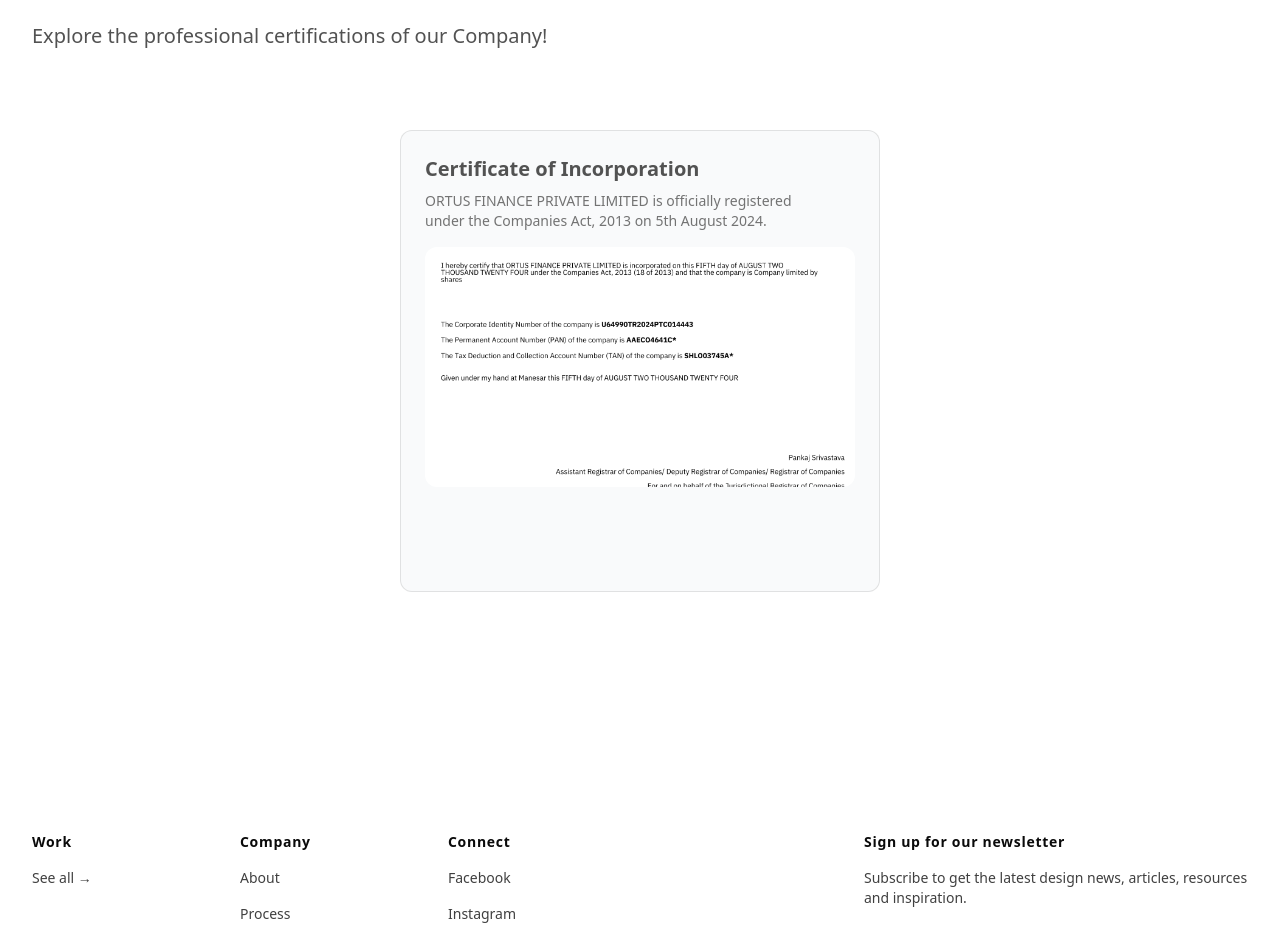
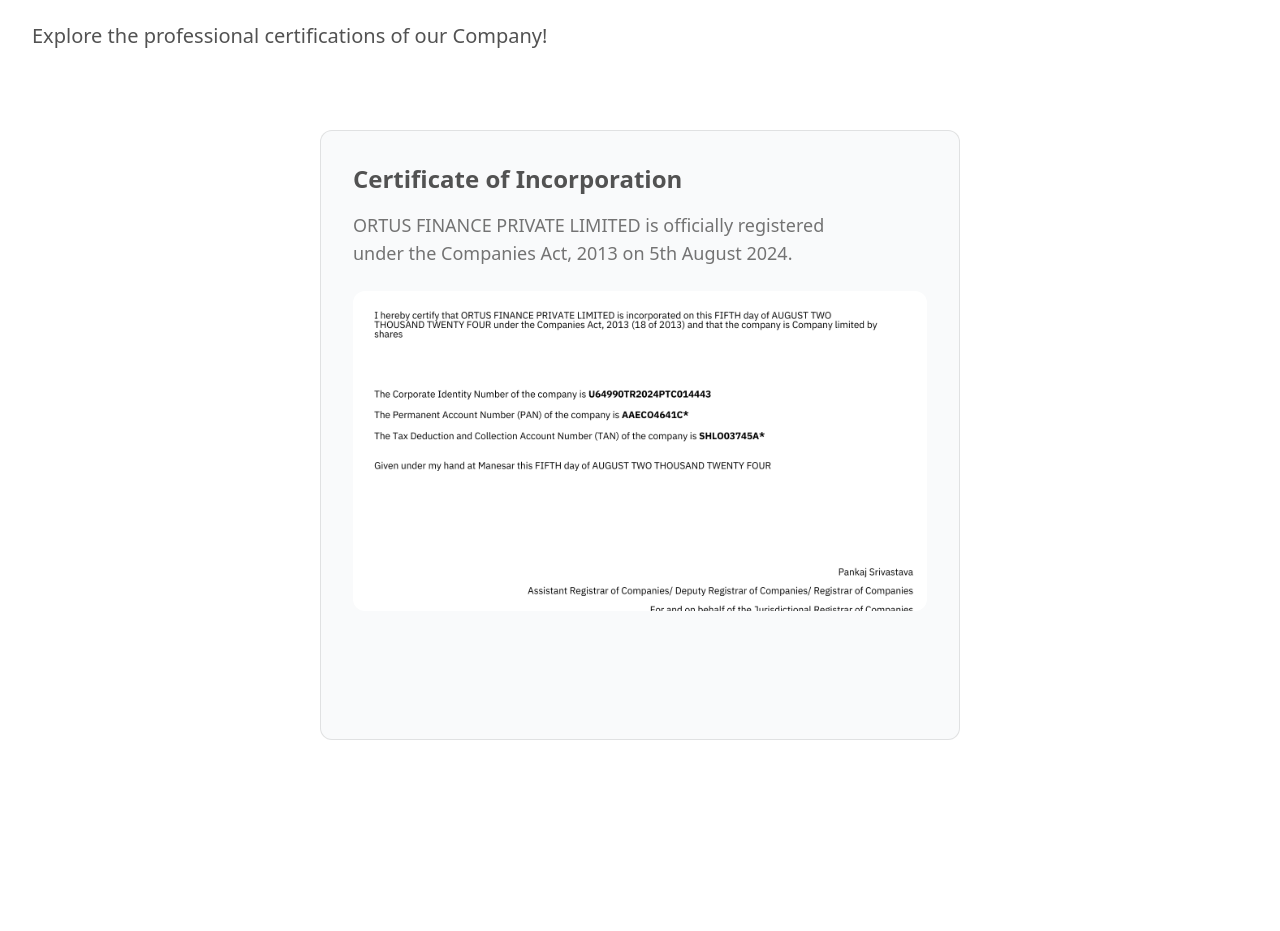
Before and after one commit to hritxx/ortus_website, a Next.js app: page /licenses in a window 1280 px wide. Shown: the part 1380-2311 px from the top of the page. Built offline with nearby package versions, Linux system fonts and the light colour scheme.

Commit message:
image-path and card-size update

```diff
--- a/src/app/licenses/page.jsx
+++ b/src/app/licenses/page.jsx
@@ -2,10 +2,10 @@
 import PageIntro from "@/components/PageIntro";
 import React from "react";
 
-import Certificate1 from "/Users/hriteekroy1869/Documents/ortus-website/ortus-website/src/images/certificates/Certificate2.png";
-import Certificate2 from "/Users/hriteekroy1869/Documents/ortus-website/ortus-website/src/images/certificates/Certificate1.png";
+import Certificate1 from "@/images/certificates/Certificate2.png";
+import Certificate2 from "@/images/certificates/Certificate1.png";
 
-import Certificate3 from "/Users/hriteekroy1869/Documents/ortus-website/ortus-website/src/images/certificates/Approval Letter1.png";
+import Certificate3 from "@/images/certificates/Approval Letter1.png";
 
 import FadeIn from "@/components/FadeIn";
 
@@ -32,11 +32,13 @@
             link={Certificate1}
             heading="NISM Certified Professional"
             subHeading="Prantik Deb, certified on October 20, 2024, under NISM Reg. No. NISM20240000049614."
+            size="small"
           />
           <Certificate
             link={Certificate2}
             heading="NISM Certified Professional"
             subHeading="Nabanil Debbarma, certified on October 15, 2024, under NISM Reg. No. NISM20240000048038."
+            size="small"
           />
         </div>
         <PageIntro
@@ -50,6 +52,7 @@
             link={Certificate3}
             heading="  Certificate of Incorporation"
             subHeading="ORTUS FINANCE PRIVATE LIMITED is officially registered under the Companies Act, 2013 on 5th August 2024."
+            size="big"
           />
         </div>
       </FadeIn>
--- a/src/components/Certificate.jsx
+++ b/src/components/Certificate.jsx
@@ -4,49 +4,53 @@
 import React from "react";
 import { CardBody, CardContainer, CardItem } from "@/components/ui/3d-card";
 
-const Certificate = ({ link, heading, subHeading }) => {
+const Certificate = ({ link, heading, subHeading, size }) => {
+  const isBig = size === "big";
+
   return (
     <CardContainer className="inter-var">
-      <CardBody className="bg-gray-50 relative group/card  dark:hover:shadow-2xl dark:hover:shadow-emerald-500/[0.1] dark:bg-black dark:border-white/[0.2] border-black/[0.1] w-auto sm:w-[30rem] h-auto rounded-xl p-6 border  ">
+      <CardBody
+        className={`bg-gray-50 relative group/card dark:hover:shadow-2xl dark:hover:shadow-emerald-500/[0.1] dark:bg-black dark:border-white/[0.2] border-black/[0.1] w-auto ${
+          isBig ? "sm:w-[40rem] p-8" : "sm:w-[30rem] p-6"
+        } h-auto rounded-xl border`}
+      >
         <CardItem
           translateZ="50"
-          className="text-xl font-bold text-neutral-600 dark:text-white"
+          className={`font-bold text-neutral-600 dark:text-white ${
+            isBig ? "text-2xl" : "text-xl"
+          }`}
         >
           {heading}
         </CardItem>
         <CardItem
           as="p"
           translateZ="60"
-          className="text-neutral-500 text-sm max-w-sm mt-2 dark:text-neutral-300"
+          className={`text-neutral-500 dark:text-neutral-300 ${
+            isBig ? "text-lg max-w-lg mt-4" : "text-sm max-w-sm mt-2"
+          }`}
         >
           {subHeading}
         </CardItem>
-        <CardItem translateZ="100" className="w-full mt-4">
+        <CardItem
+          translateZ="100"
+          className={`w-full ${isBig ? "mt-6" : "mt-4"}`}
+        >
           <Image
             src={link}
-            height="2000"
-            width="1500"
-            className="h-60 w-full object-cover rounded-xl group-hover/card:shadow-xl"
+            height={isBig ? 3000 : 2000}
+            width={isBig ? 2250 : 1500}
+            className={`object-cover rounded-xl group-hover/card:shadow-xl ${
+              isBig ? "h-80" : "h-60"
+            }`}
             alt="thumbnail"
           />
         </CardItem>
-        <div className="flex justify-between items-center mt-20">
-          {/* <CardItem
-            translateZ={20}
-            as={Link}
-            href="https://twitter.com/mannupaaji"
-            target="__blank"
-            className="px-4 py-2 rounded-xl text-xs font-normal dark:text-white"
-          >
-            Try now →
-          </CardItem> */}
-          {/* <CardItem
-            translateZ={20}
-            as="button"
-            className="px-4 py-2 rounded-xl bg-black dark:bg-white dark:text-black text-white text-xs font-bold"
-          >
-            Sign up
-          </CardItem> */}
+        <div
+          className={`flex justify-between items-center ${
+            isBig ? "mt-24" : "mt-20"
+          }`}
+        >
+          {/* Additional content can go here */}
         </div>
       </CardBody>
     </CardContainer>
@@ -54,3 +58,54 @@
 };
 
 export default Certificate;
+
+// const Certificate = ({ link, heading, subHeading }) => {
+//   return (
+//     <CardContainer className="inter-var">
+//       <CardBody className="bg-gray-50 relative group/card  dark:hover:shadow-2xl dark:hover:shadow-emerald-500/[0.1] dark:bg-black dark:border-white/[0.2] border-black/[0.1] w-auto sm:w-[30rem] h-auto rounded-xl p-6 border  ">
+//         <CardItem
+//           translateZ="50"
+//           className="text-xl font-bold text-neutral-600 dark:text-white"
+//         >
+//           {heading}
+//         </CardItem>
+//         <CardItem
+//           as="p"
+//           translateZ="60"
+//           className="text-neutral-500 text-sm max-w-sm mt-2 dark:text-neutral-300"
+//         >
+//           {subHeading}
+//         </CardItem>
+//         <CardItem translateZ="100" className="w-full mt-4">
+//           <Image
+//             src={link}
+//             height="2000"
+//             width="1500"
+//             className="h-60 w-full object-cover rounded-xl group-hover/card:shadow-xl"
+//             alt="thumbnail"
+//           />
+//         </CardItem>
+//         <div className="flex justify-between items-center mt-20">
+//           {/* <CardItem
+//             translateZ={20}
+//             as={Link}
+//             href="https://twitter.com/mannupaaji"
+//             target="__blank"
+//             className="px-4 py-2 rounded-xl text-xs font-normal dark:text-white"
+//           >
+//             Try now →
+//           </CardItem> */}
+//           {/* <CardItem
+//             translateZ={20}
+//             as="button"
+//             className="px-4 py-2 rounded-xl bg-black dark:bg-white dark:text-black text-white text-xs font-bold"
+//           >
+//             Sign up
+//           </CardItem> */}
+//         </div>
+//       </CardBody>
+//     </CardContainer>
+//   );
+// };
+
+// export default Certificate;
```
